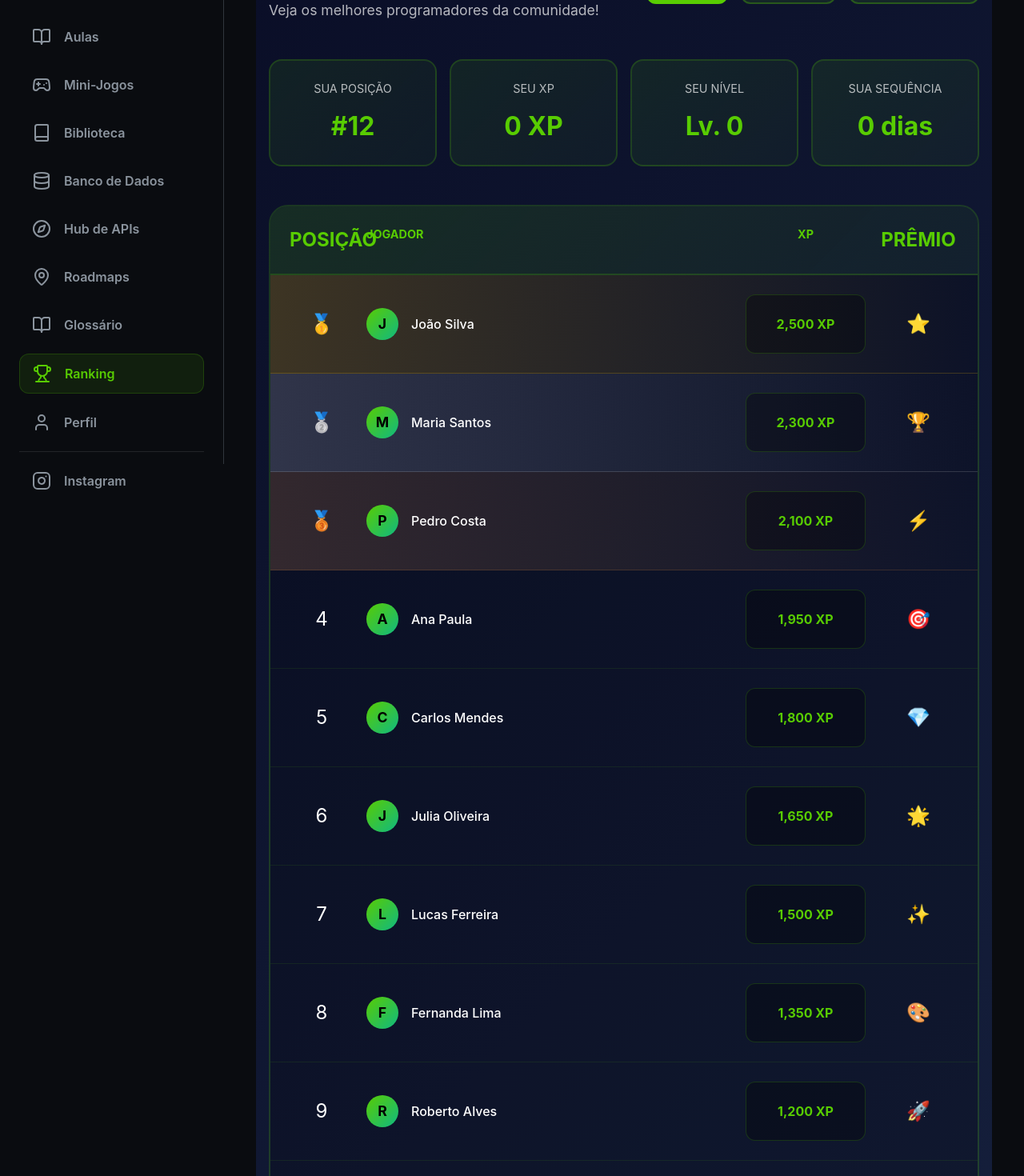
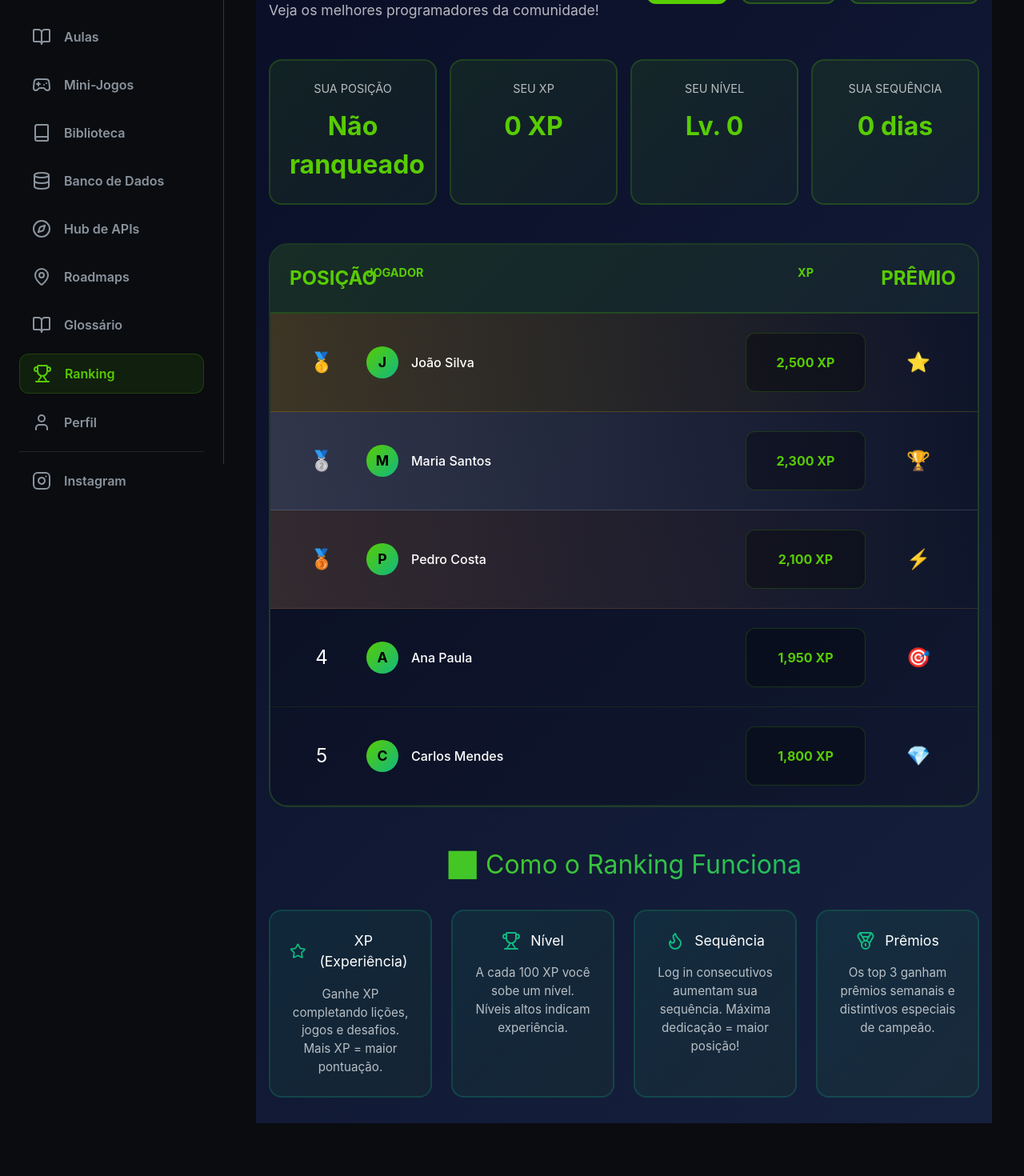
Before and after one commit to GGLEGENDSS/Sites-de-aulas, a React (Vite) app: page /ranking in a window 1280 px wide. Shown: the part 220-1690 px from the top of the page at 80% size. After the commit the page ends 1664 px from the top, so only its background shows below. Built offline with nearby package versions, Linux system fonts and the light colour scheme; no server answers.

Commit message:
Feature: Dynamic ranking system that updates with all users from localStorage

```diff
--- a/src/data/ProgressContext.jsx
+++ b/src/data/ProgressContext.jsx
@@ -32,6 +32,11 @@ export const ProgressProvider = ({ children }) => {
 
         setCompletedLessons(savedLessons ? JSON.parse(savedLessons) : []);
         setStats(savedStats ? JSON.parse(savedStats) : { xp: 0, streak: 0, level: 1 });
+
+        // Salvar nome do usuário para o ranking
+        if (user.displayName) {
+          localStorage.setItem(`userName_${user.uid}`, user.displayName);
+        }
       } else {
         // No user? Reset or keep default (could also be empty)
         setCompletedLessons([]);
--- a/src/pages/Ranking.jsx
+++ b/src/pages/Ranking.jsx
@@ -4,34 +4,82 @@ import { Trophy, Medal, Flame, Star } from 'lucide-react';
 import { useProgress } from '../data/ProgressContext';
 import './Ranking.css';
 
-// Mock data - Em produção, viria do Firebase
-const mockUsers = [
-  { id: 1, name: 'João Silva', xp: 2500, level: 15, streak: 25, badge: '⭐' },
-  { id: 2, name: 'Maria Santos', xp: 2300, level: 14, streak: 18, badge: '🏆' },
-  { id: 3, name: 'Pedro Costa', xp: 2100, level: 13, streak: 22, badge: '⚡' },
-  { id: 4, name: 'Ana Paula', xp: 1950, level: 12, streak: 15, badge: '🎯' },
-  { id: 5, name: 'Carlos Mendes', xp: 1800, level: 11, streak: 20, badge: '💎' },
-  { id: 6, name: 'Julia Oliveira', xp: 1650, level: 10, streak: 12, badge: '🌟' },
-  { id: 7, name: 'Lucas Ferreira', xp: 1500, level: 9, streak: 8, badge: '✨' },
-  { id: 8, name: 'Fernanda Lima', xp: 1350, level: 8, streak: 10, badge: '🎨' },
-  { id: 9, name: 'Roberto Alves', xp: 1200, level: 7, streak: 5, badge: '🚀' },
-  { id: 10, name: 'Beatriz Costa', xp: 1050, level: 6, streak: 7, badge: '💪' },
-];
+const Ranking = () => {
+  const { stats, completedLessons, user } = useProgress();
+  const [filterBy, setFilterBy] = useState('xp');
+  const [sortedUsers, setSortedUsers] = useState([]);
+  const [userRank, setUserRank] = useState(null);
 
-const Ranking = () => {
-  const { stats, completedLessons } = useProgress();
-  const [filterBy, setFilterBy] = useState('xp');
-  const [sortedUsers, setSortedUsers] = useState(mockUsers);
+  // Função para obter todos os usuários do localStorage
+  const getAllUsersRanking = () => {
+    const users = [];
 
+    // Buscar todos os usuários salvos no localStorage
+    for (let i = 0; i < localStorage.length; i++) {
+      const key = localStorage.key(i);
+
+      // Procurar por padrão "userStats_" para encontrar dados de usuários
+      if (key && key.startsWith('userStats_')) {
+        const uid = key.replace('userStats_', '');
+        const statsData = JSON.parse(localStorage.getItem(key));
+        const nameKey = `userName_${uid}`;
+        const userName = localStorage.getItem(nameKey) || `Usuário_${uid.slice(0, 6)}`;
+
+        users.push({
+          id: uid,
+          name: userName,
+          xp: statsData.xp || 0,
+          level: Math.floor((statsData.xp || 0) / 100) + 1,
+          streak: statsData.streak || 0,
+          badge: getBadgeForLevel(Math.floor((statsData.xp || 0) / 100) + 1)
+        });
+      }
+    }
+
+    return users;
+  };
+
+  const getBadgeForLevel = (level) => {
+    if (level >= 20) return '⭐';
+    if (level >= 15) return '🏆';
+    if (level >= 10) return '⚡';
+    if (level >= 7) return '🎯';
+    if (level >= 5) return '💎';
+    return '🌟';
+  };
+
+  // Atualizar ranking em tempo real
   useEffect(() => {
-    const sorted = [...mockUsers].sort((a, b) => {
+    const allUsers = getAllUsersRanking();
+
+    // Se não houver usuários cadastrados, usar dados de exemplo
+    if (allUsers.length === 0) {
+      const mockUsers = [
+        { id: 1, name: 'João Silva', xp: 2500, level: 15, streak: 25, badge: '⭐' },
+        { id: 2, name: 'Maria Santos', xp: 2300, level: 14, streak: 18, badge: '🏆' },
+        { id: 3, name: 'Pedro Costa', xp: 2100, level: 13, streak: 22, badge: '⚡' },
+        { id: 4, name: 'Ana Paula', xp: 1950, level: 12, streak: 15, badge: '🎯' },
+        { id: 5, name: 'Carlos Mendes', xp: 1800, level: 11, streak: 20, badge: '💎' },
+      ];
+      setSortedUsers(mockUsers);
+      return;
+    }
+
+    const sorted = [...allUsers].sort((a, b) => {
       if (filterBy === 'xp') return b.xp - a.xp;
       if (filterBy === 'level') return b.level - a.level;
       if (filterBy === 'streak') return b.streak - a.streak;
       return 0;
     });
+
     setSortedUsers(sorted);
-  }, [filterBy]);
+
+    // Encontrar posição do usuário atual
+    if (user) {
+      const position = sorted.findIndex(u => u.id === user.uid) + 1;
+      setUserRank(position || null);
+    }
+  }, [filterBy, user]);
 
   const getMedalIcon = (position) => {
     if (position === 1) return '🥇';
@@ -85,7 +133,7 @@ const Ranking = () => {
       <div className="ranking-stats">
         <div className="stats-card">
           <h3>Sua Posição</h3>
-          <p className="stat-value">#12</p>
+          <p className="stat-value">{userRank ? `#${userRank}` : 'Não ranqueado'}</p>
         </div>
         <div className="stats-card">
           <h3>Seu XP</h3>
```
